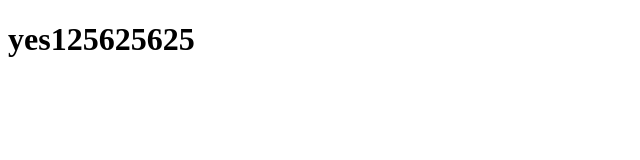
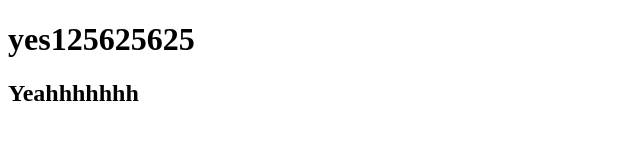
Before and after one commit to Jassi940740/demo1, a plain HTML site: page index.html in a window 1280 px wide. Shown: the whole page, without its empty margins (0-640 px from the left). Drawn offline with Linux system fonts and the light colour scheme.

Commit message:
second commit

```diff
--- a/index.html
+++ b/index.html
@@ -7,5 +7,6 @@
   </head>
   <body>
     <h1>yes125625625</h1>
+    <h2>Yeahhhhhhh</h2>
   </body>
 </html>
```
